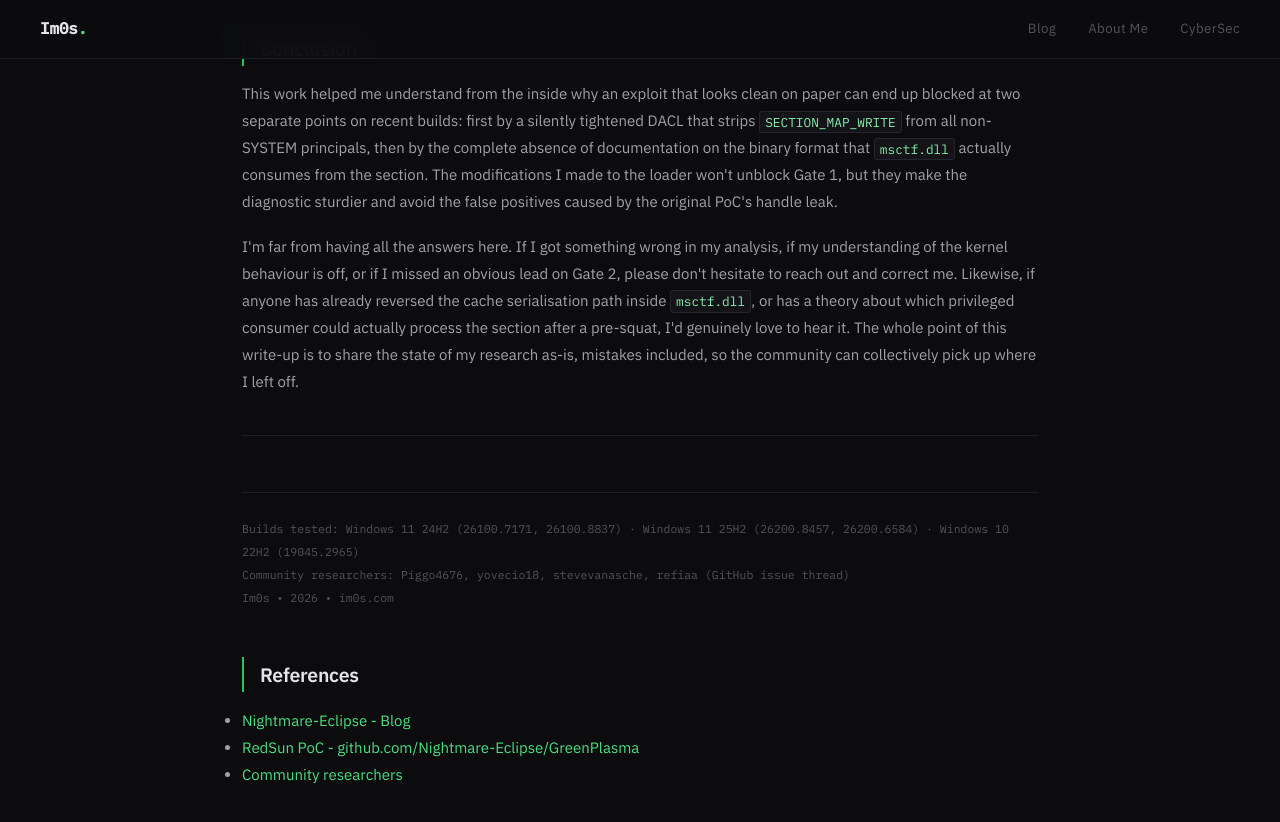
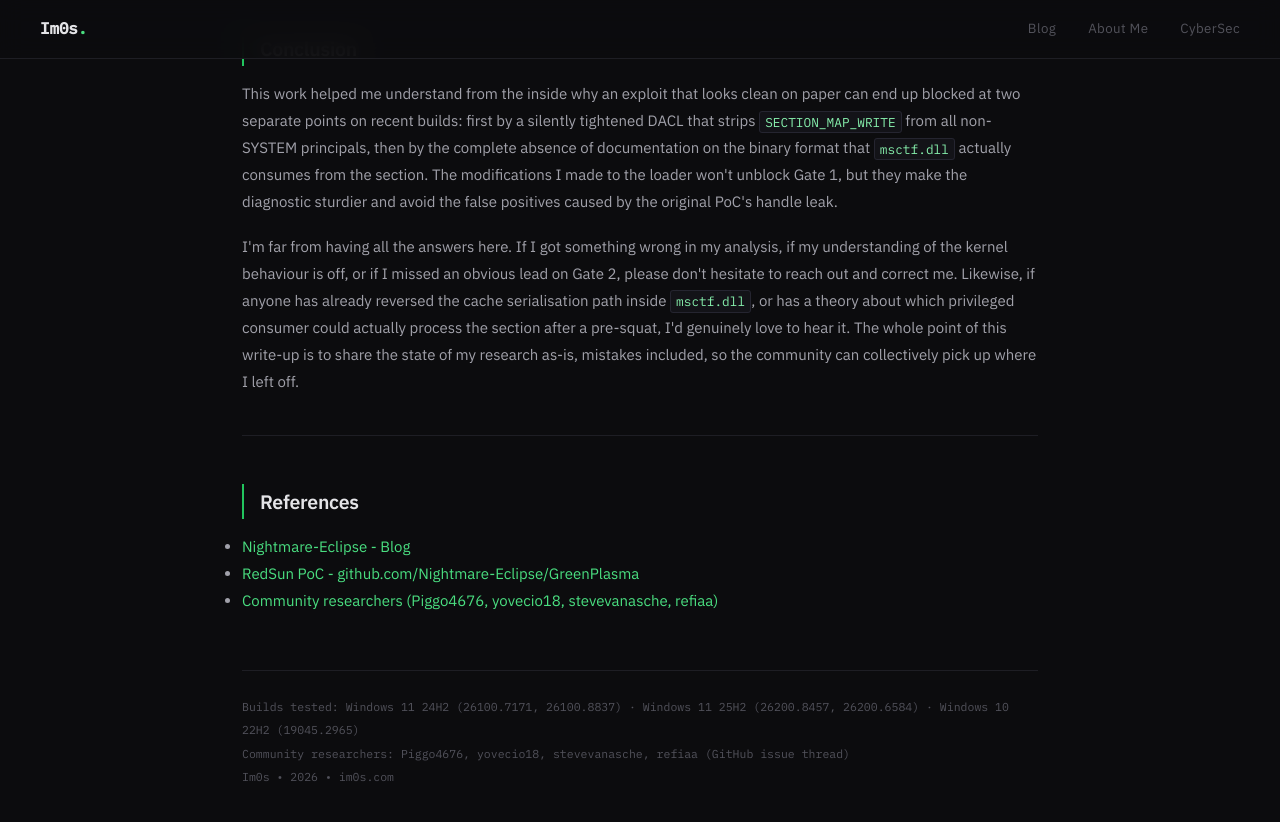
Before and after one commit to RFC6592/rfc6592.github.io, a Jekyll site: the page website/GreenPlasma-Research.html, which Jekyll copies as it is, in a window 1280 px wide and 900 px high, scrolled down 10600 px. Shown: the top 822 px of the window. Built offline with Jekyll 4.4.1, drawn with Linux system fonts in a browser that asks for light colours.

Commit message:
Update GreenPlasma-Research.html

```diff
--- a/website/GreenPlasma-Research.html
+++ b/website/GreenPlasma-Research.html
@@ -830,19 +830,19 @@ if (!pMapped) {
 
   <hr/>
 
-  <div class="foot">
-    Builds tested: Windows 11 24H2 (26100.7171, 26100.8837) · Windows 11 25H2 (26200.8457, 26200.6584) · Windows 10 22H2 (19045.2965)<br/>
-    Community researchers: Piggo4676, yovecio18, stevevanasche, refiaa (GitHub issue thread)<br/>
-    <a href="https://im0s.com">Im0s</a> • 2026 • <a href="https://im0s.com">im0s.com</a>
-  </div>
-
 <div class="refs">
   <h2>References</h2>
   <ul>
     <li><a href="https://deadeclipse666.blogspot.com/2026/05/" target="_blank">Nightmare-Eclipse - Blog</a></li>
     <li><a href="https://github.com/Nightmare-Eclipse/GreenPlasma" target="_blank">RedSun PoC - github.com/Nightmare-Eclipse/GreenPlasma</a></li>
-    <li><a href="https://github.com/Nightmare-Eclipse/GreenPlasma/issues" target="_blank">Community researchers</a></li>
+    <li><a href="https://github.com/Nightmare-Eclipse/GreenPlasma/issues" target="_blank">Community researchers (Piggo4676, yovecio18, stevevanasche, refiaa)</a></li>
   </ul>
+</div>
+
+<div class="foot">
+    Builds tested: Windows 11 24H2 (26100.7171, 26100.8837) · Windows 11 25H2 (26200.8457, 26200.6584) · Windows 10 22H2 (19045.2965)<br/>
+    Community researchers: Piggo4676, yovecio18, stevevanasche, refiaa (GitHub issue thread)<br/>
+    <a href="https://im0s.com">Im0s</a> • 2026 • <a href="https://im0s.com">im0s.com</a>
 </div>
 
 </div>
```
